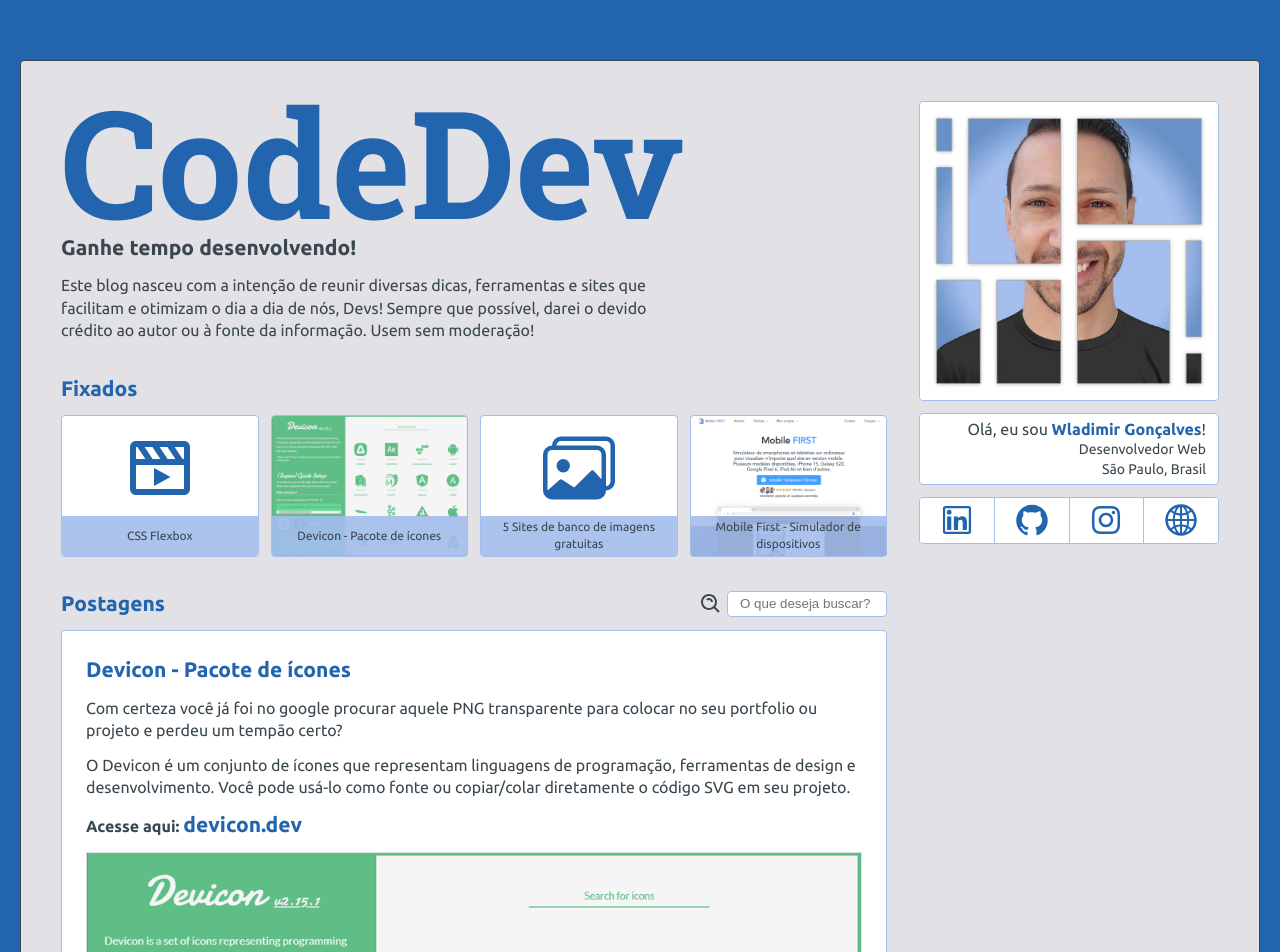
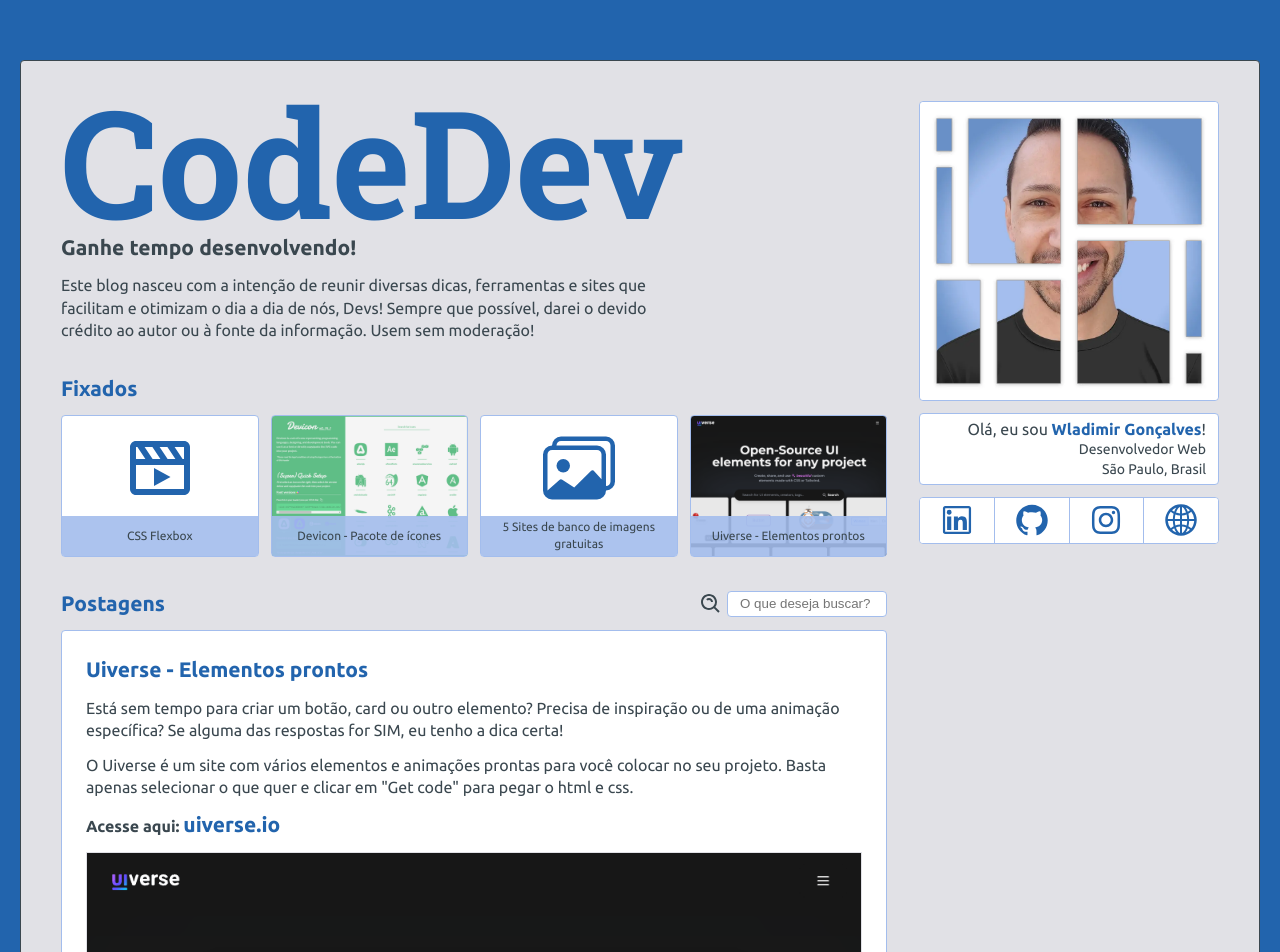
Before and after one commit to codewlad/codedev, a React (Vite) app in the folder web/: page / in a window 1280 px wide. Shown: the top 952 px of the page. Built offline with nearby package versions, Linux system fonts and the light colour scheme.

Commit message:
New post: Uiverse

```diff
--- a/web/src/components/Posts/posts.tsx
+++ b/web/src/components/Posts/posts.tsx
@@ -160,6 +160,32 @@
 		},
 		postType: 'website',
 	},
+	{
+		post_id: 'uiverse-0007',
+		title: 'Uiverse - Elementos prontos',
+		intro: 'Está sem tempo para criar um botão, card ou outro elemento? Precisa de inspiração ou de uma animação específica? Se alguma das respostas for SIM, eu tenho a dica certa!',
+		description:
+			'O Uiverse é um site com vários elementos e animações prontas para você colocar no seu projeto. Basta apenas selecionar o que quer e clicar em "Get code" para pegar o html e css.',
+		callToAction: 'Acesse aqui: ',
+		images: [
+			{
+				image: 'uiverse-01.png',
+				alt: 'Página inicial do site',
+			},
+			{
+				image: 'uiverse-02.png',
+				alt: 'Código do elemento selecionado',
+			},
+		],
+		video: '',
+		link: 'uiverse.io',
+		listOfLinks: [],
+		credits: {
+			creditsName: '',
+			creditsAddress: '',
+		},
+		postType: 'website',
+	},
 ];
 
 export const ListOfPosts = Posts.slice(0).reverse();
--- a/web/src/pages/Home/index.tsx
+++ b/web/src/pages/Home/index.tsx
@@ -51,7 +51,7 @@
 		'cssflexbox-0005',
 		'devicon-0006',
 		'imagebank-0003',
-		'mobilefirst-0004',
+		'uiverse-0007',
 	];
 
 	const [currentPage, setCurrentPage] = useState(1);
```
Also changed, not shown: web/public/uiverse-01.png (added), web/public/uiverse-02.png (added).
